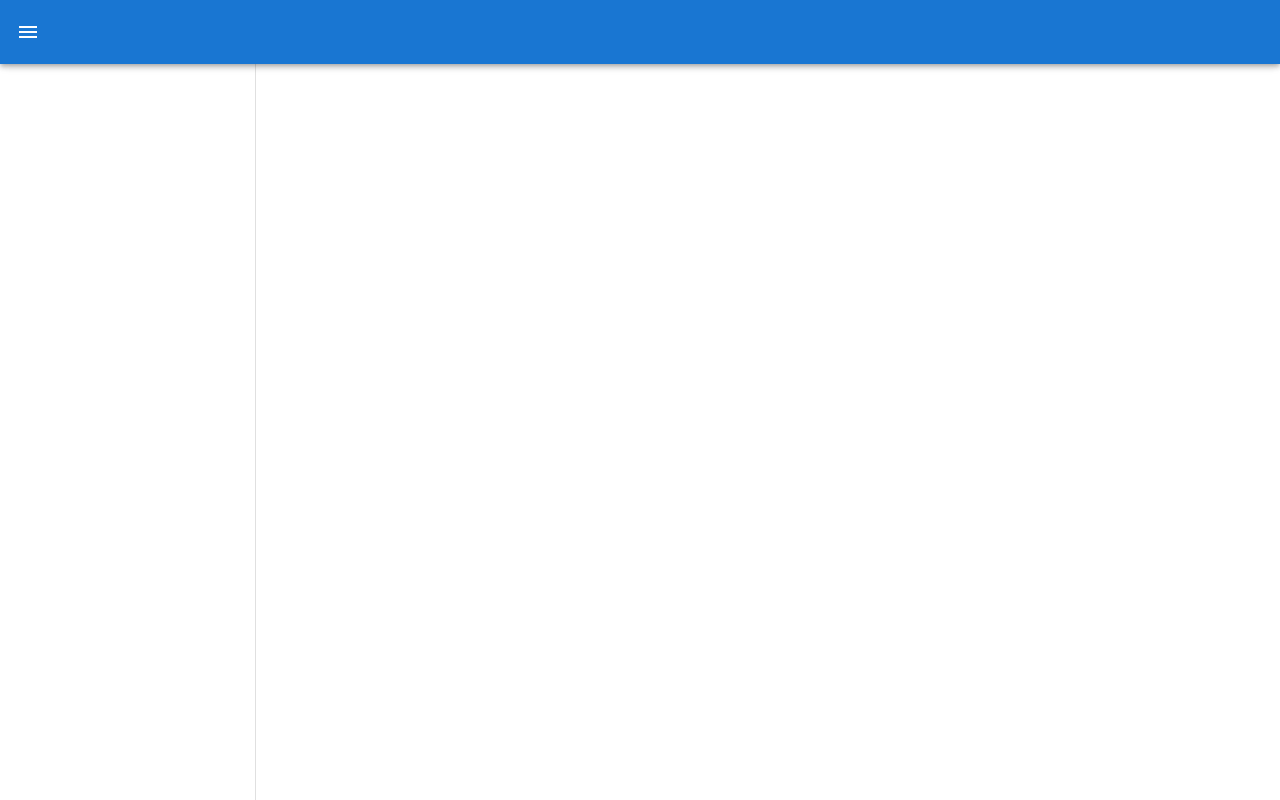
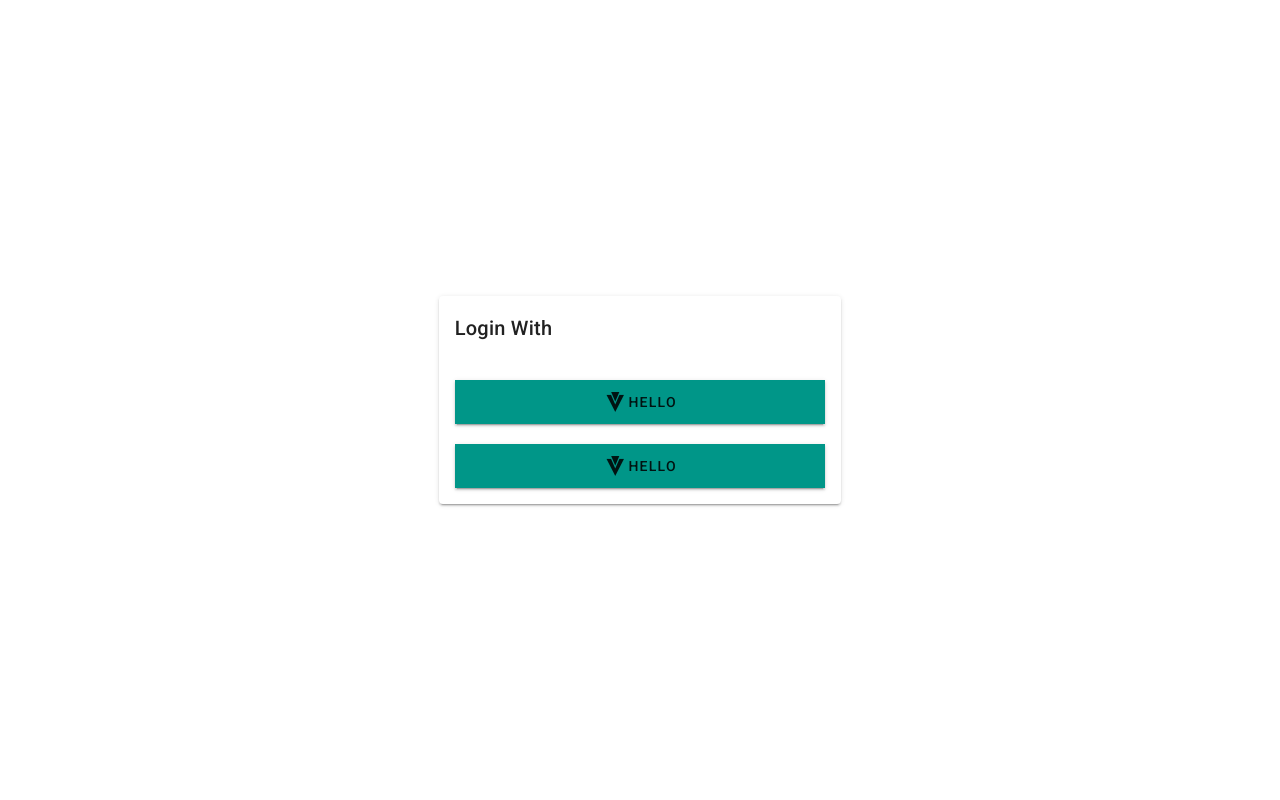
Before and after one commit to covergates/covergates, a Vue app in the folder web/: page /login in a window 1280 px wide. Built offline with nearby package versions, Linux system fonts and the light colour scheme.

Commit message:
add vuetify

```diff
--- a/web/package.json
+++ b/web/package.json
@@ -7,7 +7,8 @@
     "build": "vue-cli-service build",
     "test:unit": "vue-cli-service test:unit",
     "test:e2e": "vue-cli-service test:e2e",
-    "lint": "vue-cli-service lint"
+    "lint": "vue-cli-service lint",
+    "docs": "jsdoc -c jsdoc.json"
   },
   "dependencies": {
     "axios": "^0.19.2",
@@ -42,6 +43,7 @@
     "eslint-plugin-standard": "^4.0.0",
     "eslint-plugin-vue": "^6.2.2",
     "geckodriver": "^1.19.1",
+    "jsdoc": "^3.6.4",
     "sass": "^1.26.8",
     "sass-loader": "^8.0.2",
     "typescript": "~3.9.3",
--- a/web/src/App.vue
+++ b/web/src/App.vue
@@ -1,39 +1,12 @@
 <template>
-  <v-app id="inspire">
-    <v-app id="keep">
-      <v-app-bar
-        app
-        color="primary"
-        dark
-        clipped-left
-      >
-        <v-app-bar-nav-icon @click="drawer = !drawer"></v-app-bar-nav-icon>
-        <v-spacer></v-spacer>
-
-      </v-app-bar>
-
-      <v-navigation-drawer
-        v-model="drawer"
-        clipped
-        app
-      >
-      </v-navigation-drawer>
-
-      <v-main>
-        <v-container fluid>
-          <router-view></router-view>
-        </v-container>
-      </v-main>
-    </v-app>
-  </v-app>
+  <div>
+    <router-view></router-view>
+  </div>
 </template>
 
 <script lang="ts">
-import { Vue, Component } from 'vue-property-decorator'
+import { Component, Vue } from 'vue-property-decorator';
 
 @Component
-export default class AppComponent extends Vue {
-  private drawer = true
-}
-
+export default class App extends Vue {}
 </script>
--- a/web/src/router/index.ts
+++ b/web/src/router/index.ts
@@ -1,29 +1,32 @@
-import Vue from 'vue'
-import VueRouter, { RouteConfig } from 'vue-router'
-import Home from '../views/Home.vue'
+import Vue from 'vue';
+import VueRouter, { RouteConfig } from 'vue-router';
 
-Vue.use(VueRouter)
+Vue.use(VueRouter);
 
 const routes: Array<RouteConfig> = [
   {
     path: '/',
-    name: 'Home',
-    component: Home
+    name: 'Main',
+    component: () => import('@/views/Main.vue'),
+    children: [
+      {
+        path: '/',
+        name: 'Home',
+        component: () => import('@/views/Home.vue')
+      }
+    ]
   },
   {
-    path: '/about',
-    name: 'About',
-    // route level code-splitting
-    // this generates a separate chunk (about.[hash].js) for this route
-    // which is lazy-loaded when the route is visited.
-    component: () => import(/* webpackChunkName: "about" */ '../views/About.vue')
+    path: '/login',
+    name: 'Login',
+    component: () => import('@/views/Login.vue')
   }
-]
+];
 
 const router = new VueRouter({
   mode: 'history',
   base: process.env.BASE_URL,
   routes
-})
+});
 
-export default router
+export default router;
--- a/web/src/views/Home.vue
+++ b/web/src/views/Home.vue
@@ -1,17 +1,17 @@
 <template>
   <div class="home">
-    <HelloWorld msg="Welcome to Your Vue.js App"/>
+    <HelloWorld msg="Welcome to Your Vue.js App" />
   </div>
 </template>
 
 <script>
 // @ is an alias to /src
-import HelloWorld from '@/components/HelloWorld.vue'
+import HelloWorld from '@/components/HelloWorld.vue';
 
 export default {
   name: 'Home',
   components: {
     HelloWorld
   }
-}
+};
 </script>
--- /dev/null
+++ b/web/src/views/Login.vue
@@ -0,0 +1,50 @@
+<template>
+  <v-app>
+    <v-main>
+      <v-container class="fill-height" fluid>
+        <v-row align="center" justify="center">
+          <v-col cols="4">
+            <v-card>
+              <v-card-title>Login With</v-card-title>
+              <v-card-text class="d-flex flex-column justify-space-around">
+                <v-btn class="mt-5" tile large color="teal">
+                  <v-icon>mdi-vuetify</v-icon>Hello
+                </v-btn>
+                <v-btn class="mt-5" tile large color="teal">
+                  <v-icon>mdi-vuetify</v-icon>Hello
+                </v-btn>
+              </v-card-text>
+            </v-card>
+          </v-col>
+        </v-row>
+      </v-container>
+    </v-main>
+  </v-app>
+</template>
+
+<script lang="ts">
+import { Component, Vue } from 'vue-property-decorator';
+
+class LoginSCM {
+  name: string;
+  icon: string;
+  url: string;
+  constructor(name: string, icon: string, url: string) {
+    this.name = name;
+    this.icon = icon;
+    this.url = url;
+  }
+}
+
+@Component
+export default class Login extends Vue {
+  private logins: LoginSCM[] = [];
+  mounted() {
+    const ok = 'ok';
+    console.log(`hi ${ok}`);
+  }
+}
+</script>>
+
+<style lang="scss" scoped>
+</style>>
--- /dev/null
+++ b/web/src/views/Main.vue
@@ -0,0 +1,27 @@
+<template>
+  <v-app>
+    <v-app-bar app color="primary" dark clipped-left>
+      <v-app-bar-nav-icon @click="drawer = !drawer"></v-app-bar-nav-icon>
+      <v-spacer></v-spacer>
+    </v-app-bar>
+    <v-navigation-drawer v-model="drawer" clipped app></v-navigation-drawer>
+
+    <v-main>
+      <v-container fluid>
+        <router-view></router-view>
+      </v-container>
+    </v-main>
+  </v-app>
+</template>
+
+<script lang="ts">
+import { Component, Vue } from 'vue-property-decorator';
+
+@Component
+export default class Main extends Vue {
+  private drawer = false;
+}
+</script>
+
+<style>
+</style>
```
Also changed, not shown: web/src/main.ts (+9 -9 lines), web/src/store/index.ts (+4 -4 lines), web/.eslintrc.js, web/.prettierrc.js (added), web/src/assets/icons/gitea.svg (added), 1 other file (tests, documents, lock files or other folders).
